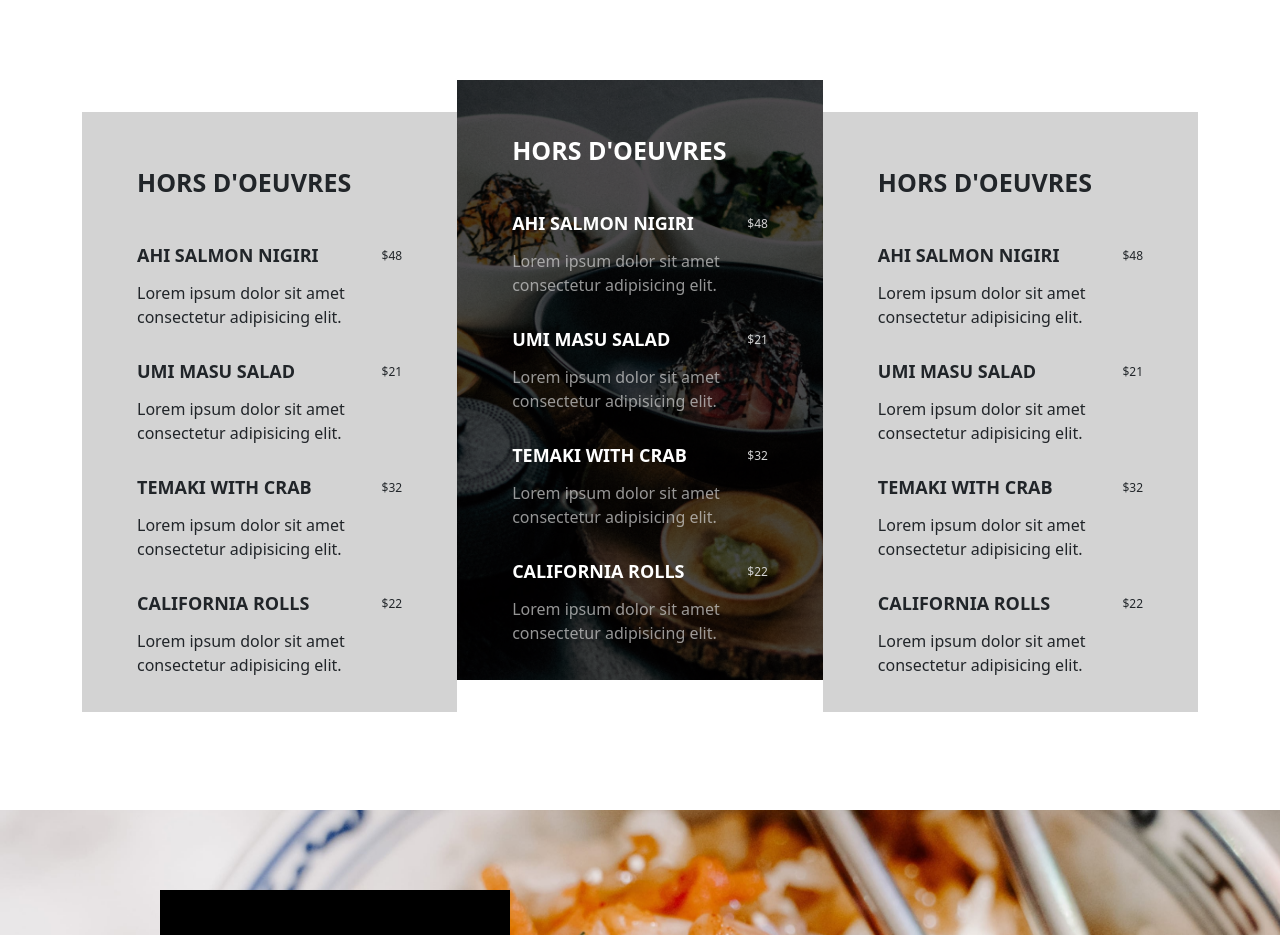
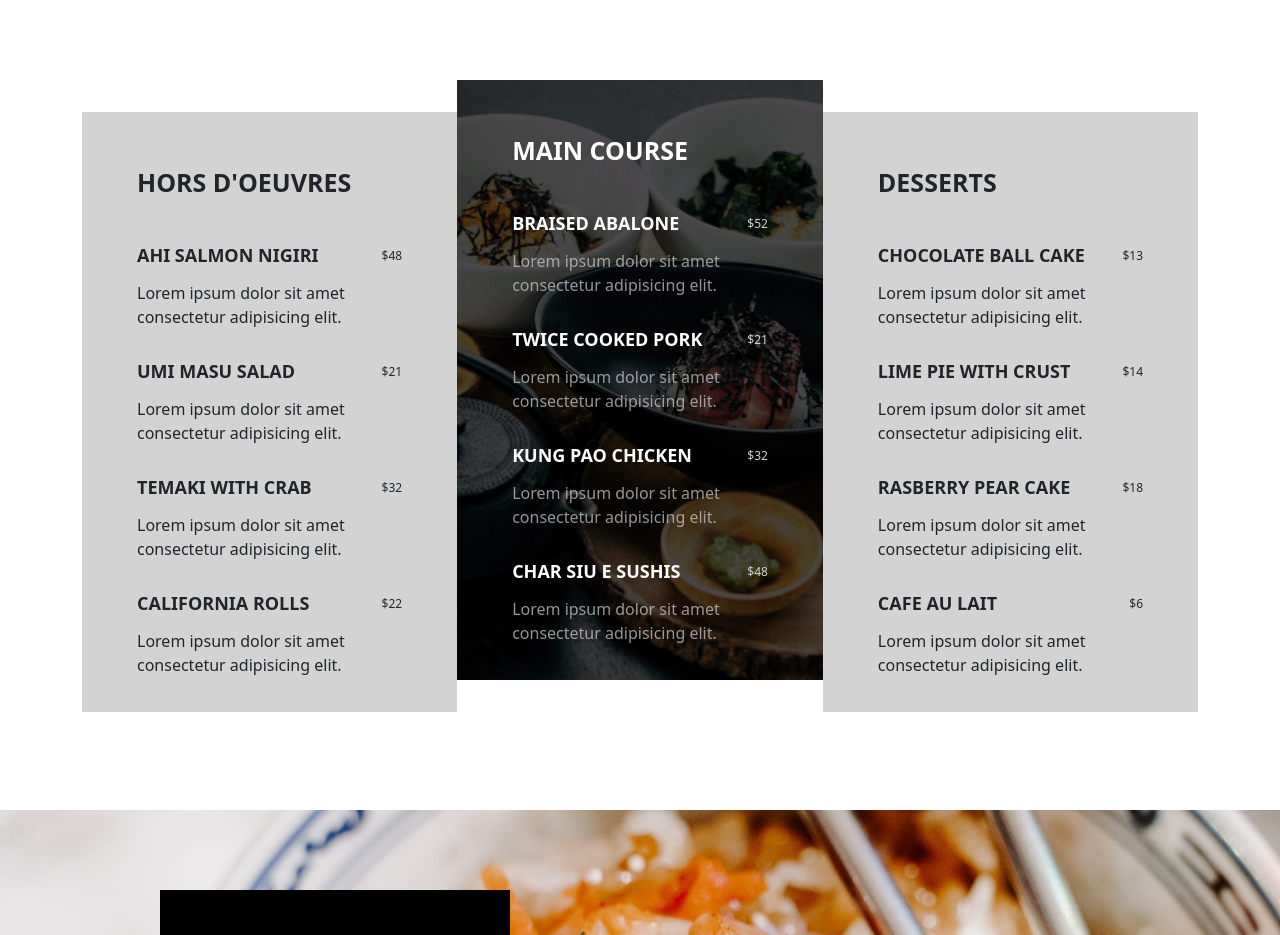
Before and after one commit to Emanuele117/proj-html-vuejs, a Vue app: page / in a window 1280 px wide. Shown: the part 6080-7015 px from the top of the page. Built offline with nearby package versions, Linux system fonts and the light colour scheme.

Commit message:
modifiche testo Sezione8

```diff
--- a/src/components/Sezione8.vue
+++ b/src/components/Sezione8.vue
@@ -37,11 +37,11 @@
     <div class="foglio-menu2">
       <img src="../assets/misc22x.jpg" alt="" class="img-sfondo" />
       <div class="testo-totale">
-        <h1 class="titolo-menu2">HORS D'OEUVRES</h1>
+        <h1 class="titolo-menu2">MAIN COURSE</h1>
         <div class="testo-menu2">
           <div class="titolo-prezzo2 d-flex justify-content-between">
-            <h2 class="nome-sushi2">AHI SALMON NIGIRI</h2>
-            <p class="prezzo2">$48</p>
+            <h2 class="nome-sushi2">BRAISED ABALONE</h2>
+            <p class="prezzo2">$52</p>
           </div>
           <p class="p-menu2">
             Lorem ipsum dolor sit amet consectetur adipisicing elit.
@@ -49,7 +49,7 @@
         </div>
         <div class="testo-menu2">
           <div class="titolo-prezzo2 d-flex justify-content-between">
-            <h2 class="nome-sushi2">UMI MASU SALAD</h2>
+            <h2 class="nome-sushi2">TWICE COOKED PORK</h2>
             <p class="prezzo2">$21</p>
           </div>
           <p class="p-menu2">
@@ -58,7 +58,7 @@
         </div>
         <div class="testo-menu2">
           <div class="titolo-prezzo2 d-flex justify-content-between">
-            <h2 class="nome-sushi2">TEMAKI WITH CRAB</h2>
+            <h2 class="nome-sushi2">KUNG PAO CHICKEN</h2>
             <p class="prezzo2">$32</p>
           </div>
           <p class="p-menu2">
@@ -67,8 +67,8 @@
         </div>
         <div class="testo-menu2">
           <div class="titolo-prezzo2 d-flex justify-content-between">
-            <h2 class="nome-sushi2">CALIFORNIA ROLLS</h2>
-            <p class="prezzo2">$22</p>
+            <h2 class="nome-sushi2">CHAR SIU E SUSHIS</h2>
+            <p class="prezzo2">$48</p>
           </div>
           <p class="p-menu2">
             Lorem ipsum dolor sit amet consectetur adipisicing elit.
@@ -80,32 +80,32 @@
     <!-- secondo foglio menu -->
 
     <div class="foglio-menu">
-      <h1 class="titolo-menu">HORS D'OEUVRES</h1>
+      <h1 class="titolo-menu">DESSERTS</h1>
       <div class="testo-menu">
         <div class="titolo-prezzo d-flex justify-content-between">
-          <h2 class="nome-sushi">AHI SALMON NIGIRI</h2>
-          <p class="prezzo">$48</p>
+          <h2 class="nome-sushi">CHOCOLATE BALL CAKE</h2>
+          <p class="prezzo">$13</p>
         </div>
         <p>Lorem ipsum dolor sit amet consectetur adipisicing elit.</p>
       </div>
       <div class="testo-menu">
         <div class="titolo-prezzo d-flex justify-content-between">
-          <h2 class="nome-sushi">UMI MASU SALAD</h2>
-          <p class="prezzo">$21</p>
+          <h2 class="nome-sushi">LIME PIE WITH CRUST</h2>
+          <p class="prezzo">$14</p>
         </div>
         <p>Lorem ipsum dolor sit amet consectetur adipisicing elit.</p>
       </div>
       <div class="testo-menu">
         <div class="titolo-prezzo d-flex justify-content-between">
-          <h2 class="nome-sushi">TEMAKI WITH CRAB</h2>
-          <p class="prezzo">$32</p>
+          <h2 class="nome-sushi">RASBERRY PEAR CAKE</h2>
+          <p class="prezzo">$18</p>
         </div>
         <p>Lorem ipsum dolor sit amet consectetur adipisicing elit.</p>
       </div>
       <div class="testo-menu">
         <div class="titolo-prezzo d-flex justify-content-between">
-          <h2 class="nome-sushi">CALIFORNIA ROLLS</h2>
-          <p class="prezzo">$22</p>
+          <h2 class="nome-sushi">CAFE AU LAIT</h2>
+          <p class="prezzo">$6</p>
         </div>
         <p>Lorem ipsum dolor sit amet consectetur adipisicing elit.</p>
       </div>
```
